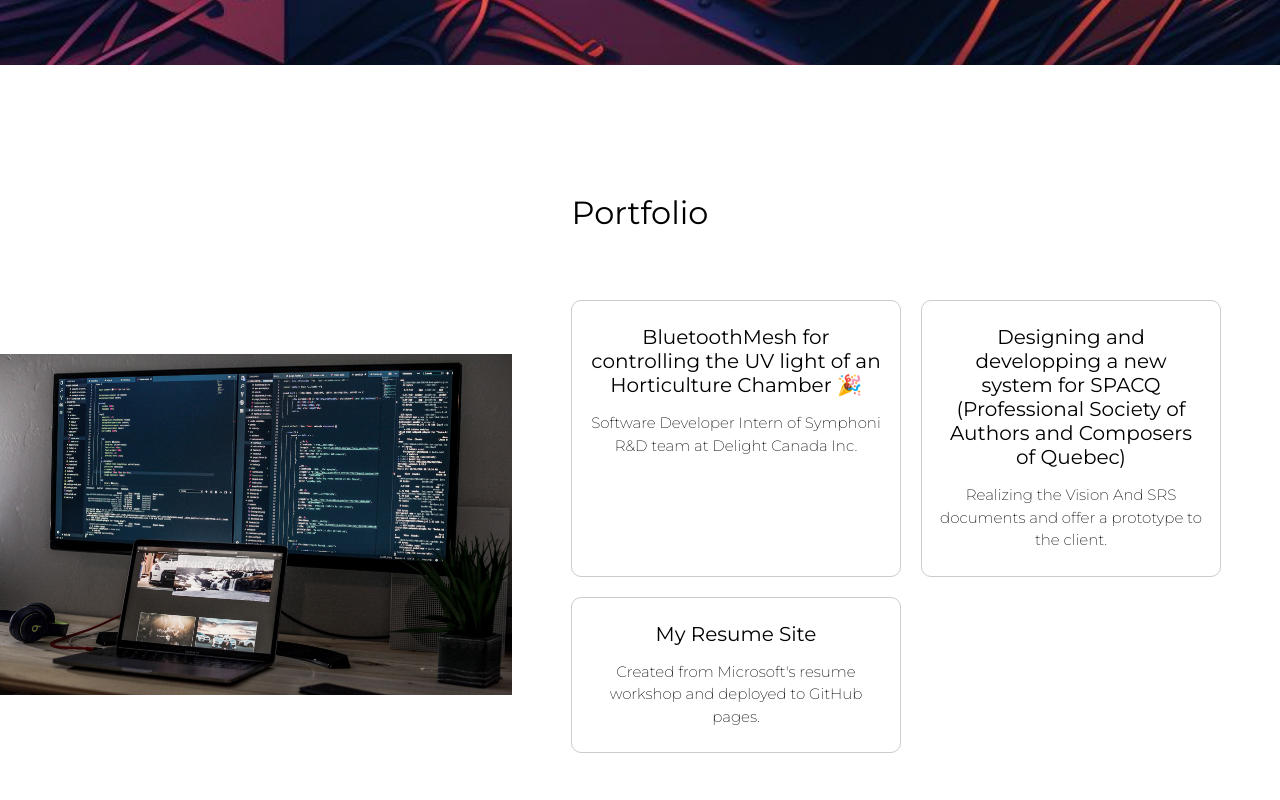
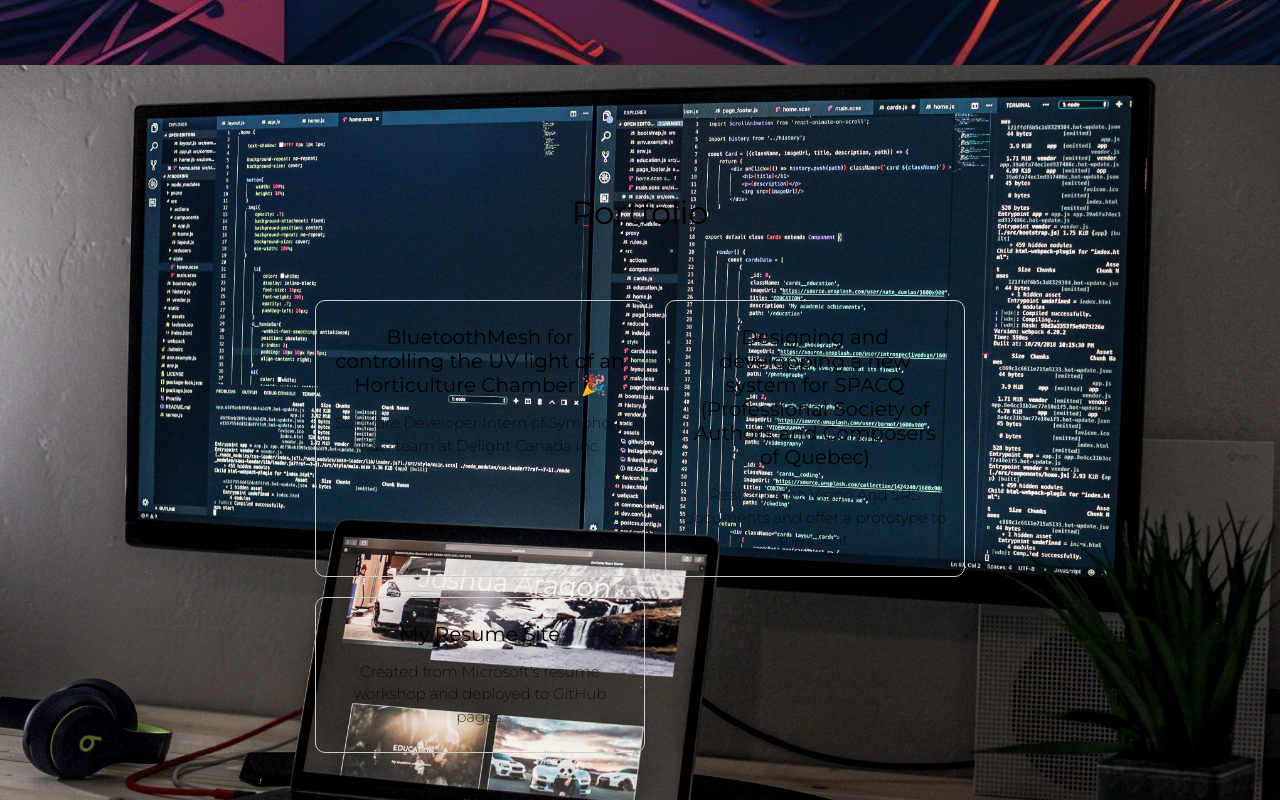
Before and after one commit to Yasar2019/myPortfolio, a React (Vite) app: page / in a window 1280 px wide. Shown: the part 1954-2754 px from the top of the page. Built offline with nearby package versions, Linux system fonts and the light colour scheme.

Commit message:
Update styles.css

```diff
--- a/src/styles.css
+++ b/src/styles.css
@@ -250,6 +250,20 @@ html {
     flex-basis: 40px;
   }
 
+  .portfolio-image-container {
+    max-width: 100%;
+    height: 200px; /* Adjust this value as needed */
+  }
+
+  .portfolio-image {
+    position: absolute;
+    top: 0;
+    left: 0;
+    min-width: 100%;
+    min-height: 100%;
+    z-index: -1;
+  }
+
   @media (max-width: 768px) {
     .portfolio-layout {
       flex-direction: column;
```
